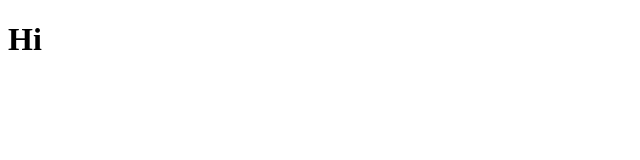
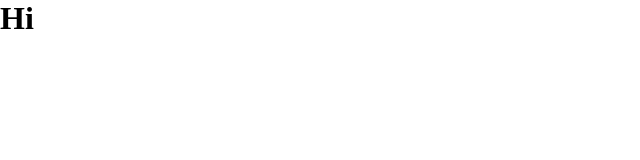
Before and after one commit to RNtaate/Custom-Select, a React (Vite) app in the folder Custom Select/: page / in a window 1280 px wide. Shown: the top 160 px of the page, without its empty margins (0-640 px from the left). Built offline with nearby package versions, Linux system fonts and the light colour scheme.

Commit message:
Create main.css file and add reset css to it
Import main.css in main.tsx file

```diff
--- /dev/null
+++ b/Custom Select/src/main.css
@@ -0,0 +1,11 @@
+*,
+*::after,
+*::before {
+  box-sizing: border-box;
+  margin: 0;
+  padding: 0;
+}
+
+main {
+  padding: .5em;
+}
--- a/Custom Select/src/main.tsx
+++ b/Custom Select/src/main.tsx
@@ -1,6 +1,7 @@
 import React from 'react'
 import ReactDOM from 'react-dom/client'
 import App from './App'
+import './main.css';
 
 ReactDOM.createRoot(document.getElementById('root') as HTMLElement).render(
   <React.StrictMode>
```
